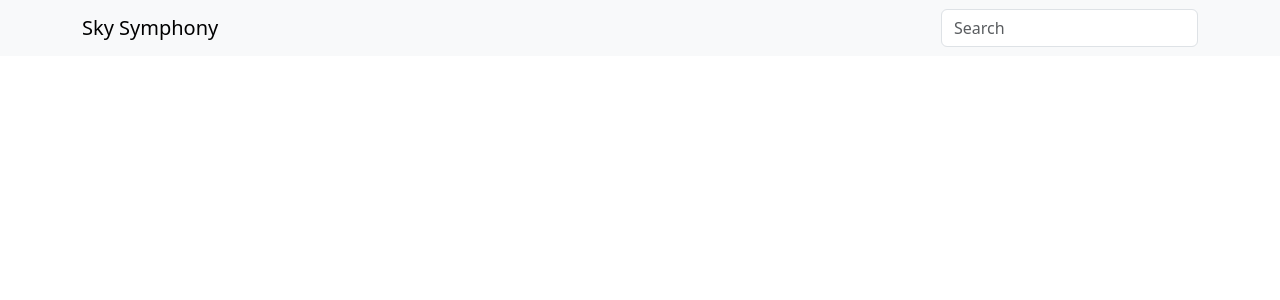
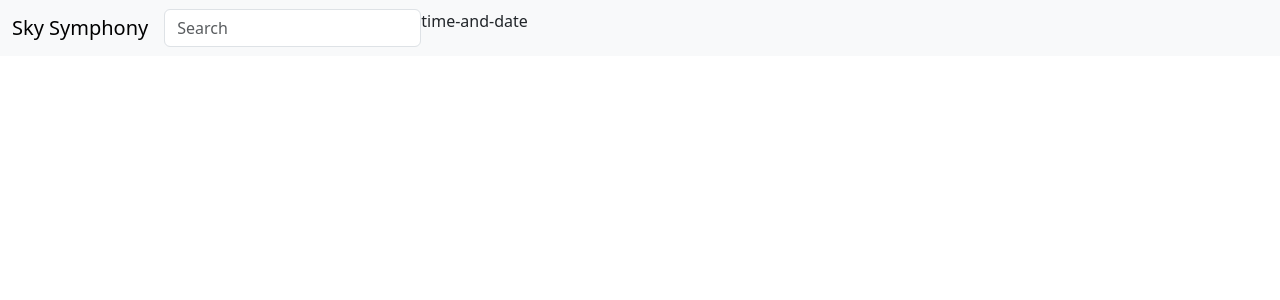
Before and after one commit to pinkyCodes/weather-app, a React (Vite) app: page / in a window 1280 px wide. Shown: the top 300 px of the page. Built offline with nearby package versions, Linux system fonts and the light colour scheme.

Commit message:
feat: make NavigationBar with offcanvas functionality for smaller screens

```diff
--- a/src/components/navbar/navigation-bar.tsx
+++ b/src/components/navbar/navigation-bar.tsx
@@ -1,42 +1,35 @@
 import Container from 'react-bootstrap/Container';
-// import Nav from 'react-bootstrap/Nav';
 import Navbar from 'react-bootstrap/Navbar';
-// import NavDropdown from 'react-bootstrap/NavDropdown';
+import Offcanvas from 'react-bootstrap/Offcanvas';
 import Search from '../search/search';
-
+import TimeAndDate from '../time-and-date/time-and-date';
 
 const NavigationBar = () => {
     return (
-        // <Navbar expand="lg" className="bg-body-tertiary">
-        //     <Container>
-        //         <Navbar.Brand href="#home">React-Bootstrap</Navbar.Brand>
-        //         <Navbar.Toggle aria-controls="basic-navbar-nav" />
-        //         <Navbar.Collapse id="basic-navbar-nav">
-        //             <Nav className="me-auto">
-        //                 <Nav.Link href="#home">Home</Nav.Link>
-        //                 <Nav.Link href="#link">Link</Nav.Link>
-        //                 <NavDropdown title="Dropdown" id="basic-nav-dropdown">
-        //                     <NavDropdown.Item href="#action/3.1">Action</NavDropdown.Item>
-        //                     <NavDropdown.Item href="#action/3.2">
-        //                         Another action
-        //                     </NavDropdown.Item>
-        //                     <NavDropdown.Item href="#action/3.3">Something</NavDropdown.Item>
-        //                     <NavDropdown.Divider />
-        //                     <NavDropdown.Item href="#action/3.4">
-        //                         Separated link
-        //                     </NavDropdown.Item>
-        //                 </NavDropdown>
-        //             </Nav>
-        //         </Navbar.Collapse>
-        //     </Container>
-        // </Navbar>
-        <Navbar sticky="top" expand="lg" className="bg-body-tertiary">
-            <Container>
-                <Navbar.Brand href="home">Sky Symphony</Navbar.Brand>
-                <Search />
-            </Container>
-        </Navbar>
+        <>
+            <Navbar expand='sm' className="bg-body-tertiary mb-3">
+                <Container fluid>
+                    <Navbar.Brand href="#home">Sky Symphony</Navbar.Brand>
+                    <Navbar.Toggle aria-controls='offcanvasNavbar-expand-sm' />
+                    <Navbar.Offcanvas
+                        id='offcanvasNavbar-expand-sm'
+                        aria-labelledby='offcanvasNavbarLabel-expand-sm'
+                        placement="end"
+                    >
+                        <Offcanvas.Header closeButton>
+                            <Offcanvas.Title id='offcanvasNavbarLabel-expand-sm'>
+                                What would you like to do?
+                            </Offcanvas.Title>
+                        </Offcanvas.Header>
+                        <Offcanvas.Body>
+                            <Search />
+                            <TimeAndDate />
+                        </Offcanvas.Body>
+                    </Navbar.Offcanvas>
+                </Container>
+            </Navbar>
+        </>
     );
-};
+}
 
 export default NavigationBar;
```
